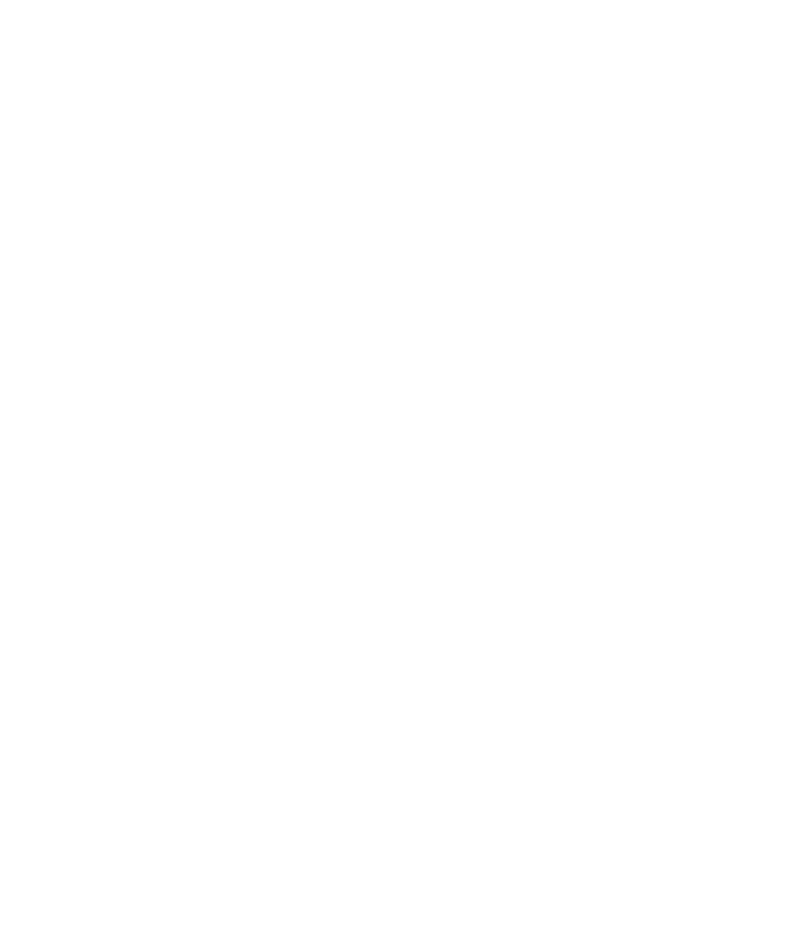
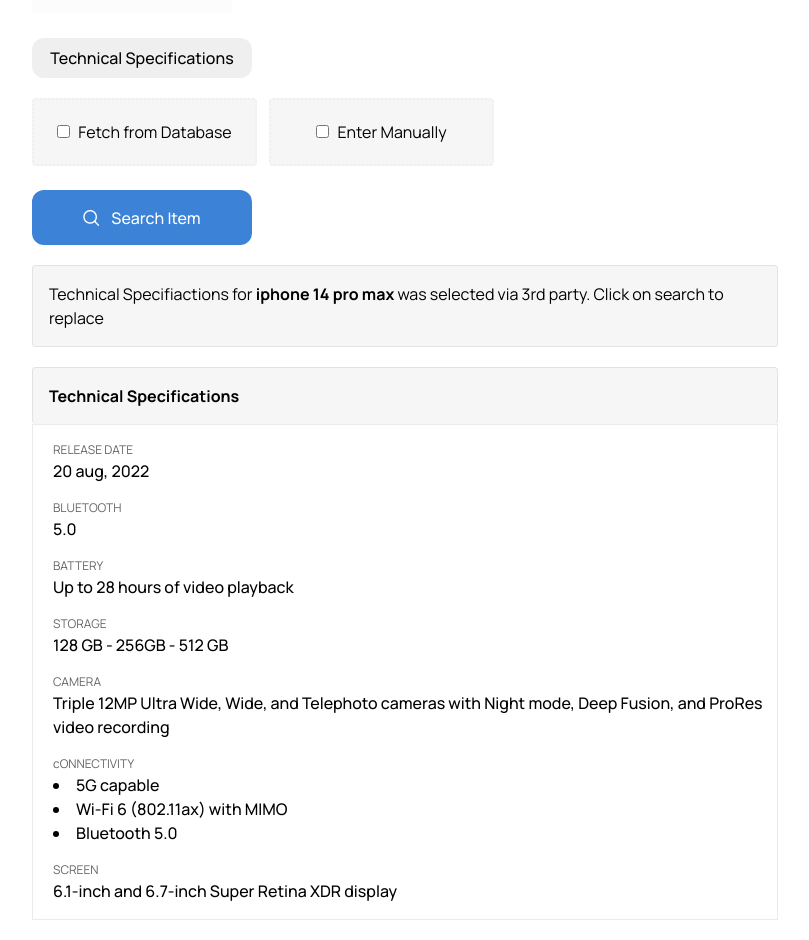
Before and after one commit to SmurfTec/Electra-Admin, a React (Vite) app: page /AddProduct in a window 1280 px wide. Shown: the part 960-1900 px from the top of the page, without its empty margins (4-813 px from the left). Before the commit the page ends 953 px from the top, so only its background shows below. Built offline with nearby package versions, Linux system fonts and the light colour scheme.

Commit message:
add product

```diff
--- a/src/atoms/Button/index.tsx
+++ b/src/atoms/Button/index.tsx
@@ -1,9 +1,9 @@
 
 
-export const CustomButton = ({txt,classes,value,valueclasses,...props}:any) => {
+export const CustomButton = ({txt,classes,value,valueclasses,icon,...props}:any) => {
   return (
-     <div {...props} className={`w-[397px] h-[72px] overflow-hidden flex items-center justify-center bg-black text-[white] text-[16px] font-[500] rounded-[17px] cursor-pointer ${classes}`}>
-
+     <div {...props} className={`w-[397px] h-[72px] gap-3 overflow-hidden flex items-center justify-center bg-black text-[white] text-[16px] font-[500] rounded-[17px] cursor-pointer ${classes}`}>
+      {icon && <i className="pi pi-search  "></i>}
       {txt}
       {value && <div className={`w-[23px] h-[23px] flex justify-center items-center text-[14px] rounded-[50px]  ${valueclasses}`}>
         {value}
--- a/src/atoms/CustomDropdown/index.tsx
+++ b/src/atoms/CustomDropdown/index.tsx
@@ -7,7 +7,7 @@
   height: 72px;
   display: flex;
   border: 1px solid rgba(0, 0, 0, 0.08);
-  border-radius: 5px;
+  border-radius: 6px;
   &:focus {
     outline: none !important;
     border: none !important;
--- /dev/null
+++ b/src/atoms/Fetchbuttons/index.tsx
@@ -0,0 +1,28 @@
+import React from "react";
+
+export const FetchButton = (props:any) => {
+  const [isChecked, setIsChecked] = React.useState(false);
+
+  const handleCheckboxChange = () => {
+    setIsChecked(!isChecked);
+  };
+
+  return (
+    <div>
+      <button
+      style={{borderSpacing:'9rem',borderWidth:"2px"}}
+        className={`border-dotted rounded border-2 p-5 w-[225px] bg-lightgray ${
+          isChecked ? "border-blue-500" : "border-[#EFEFEF]"
+        } p-2`}
+      >
+        <input
+          type="checkbox"
+          checked={isChecked}
+          onChange={handleCheckboxChange}
+          className="mr-2 rounded-[10px] "
+        />
+        {props.txt}
+      </button>
+    </div>
+  );
+};
--- a/src/atoms/index.tsx
+++ b/src/atoms/index.tsx
@@ -9,3 +9,4 @@
 export * from "./CustomDropdown"
 export * from "./UploadMedia"
 export * from "./ChooseFilter"
+export * from "./Fetchbuttons"
--- a/src/pages/Products/AddProduct/index.tsx
+++ b/src/pages/Products/AddProduct/index.tsx
@@ -1,5 +1,11 @@
 import { Header, Variants } from "../../../components";
-import { InputTxt, CustomDropdown, CustomButton,UploadPicture } from "../../../atoms";
+import {
+  InputTxt,
+  CustomDropdown,
+  CustomButton,
+  UploadPicture,
+  FetchButton,
+} from "../../../atoms";
 export const AddProduct = () => {
   const VariantsArray = [
     {
@@ -92,13 +98,17 @@
         MainClasses="mt-[40px] !w-[80%]"
       />
       <div className="flex gap-4">
-        <CustomDropdown placeholder="Phone" mainclasses={"mt-10"} />
+        <CustomDropdown placeholder="Phone" mainclasses={"mt-10 "} />
         <InputTxt
           placeholder="Brand"
-          MainClasses="mt-[40px] !border-2 !border-[#FCFCFC] "
+          MainClasses="mt-[40px] !border !border-custom "
         />
-        <InputTxt placeholder="Model" MainClasses="mt-[40px] " />
+        <InputTxt
+          placeholder="Model"
+          MainClasses="mt-[40px] !border !border-custom"
+        />
       </div>
+      <textarea className=" bg-lightgray border border-custom mt-4 rounded-[8px] w-[75%] h-[142px] overflow-hidden pl-[21px] pr-[22px] focus:outline-none" />
       <div>
         <CustomButton
           txt={"Variants"}
@@ -129,11 +139,81 @@
         </div>
       </div>
       <div>
-      <CustomButton txt={"Pictures"} classes={"!w-[100px] !h-[40px] !mt-6 !rounded-[12px] !bg-[#EFEFEF] !text-[black]"}/>
-      <UploadPicture />
-      <CustomButton txt={"Technical Specifications"} classes={"!w-[220px] !h-[40px] !mt-6 !rounded-[12px] !bg-[#EFEFEF] !text-[black] !px-2 "}/>
-      <CustomButton txt={"Search Item"} classes={"!w-[220px] !h-[55px] !mt-6 !rounded-[12px] !bg-[#3C82D6] !text-[white] !px-2 "}/>
+        <CustomButton
+          txt={"Pictures"}
+          classes={
+            "!w-[100px] !h-[40px] !mt-6 !rounded-[12px] !bg-[#EFEFEF] !text-[black]"
+          }
+        />
+        <UploadPicture />
+        <CustomButton
+          txt={"Technical Specifications"}
+          classes={
+            "!w-[220px] !h-[40px] !mt-6 !rounded-[12px] !bg-[#EFEFEF] !text-[black] !px-2 "
+          }
+        />
+        <div className="flex gap-3 mt-5">
+          <FetchButton txt={"Fetch from Database"} />
+          <FetchButton txt={"Enter Manually"} />
+        </div>
+        <CustomButton
+          txt={"Search Item"}
+          classes={
+            "!w-[220px] !h-[55px] !mt-6 !rounded-[12px] !bg-[#3C82D6] !text-[white] !px-2 "
+          }
+          icon={true}
+        />
+        <div>
+          <p className="bg-lightgray p-4 w-[60%] rounded mt-5 border border-custom">
+            Technical Specifiactions for <b>iphone 14 pro max</b> was selected
+            via 3rd party. Click on search to replace
+          </p>
+        </div>
+        <div className="mb-5">
+          <p className="text-[black] font-extrabold bg-lightgray border-b-0 p-4 w-[60%] rounded mt-5 border border-custom">
+            Technical Specifications
+          </p>
 
+          <div className="border border-custom  w-[60%] pb-4">
+            <div className="ml-5">
+              <p className="text-[#656565] text-[12px] mt-4">RELEASE DATE</p>
+              <p className="font-medium"> 20 aug, 2022</p>
+            </div>
+            <div className="ml-5">
+              <p className="text-[#656565] text-[12px] mt-4">BLUETOOTH</p>
+              <p className="font-medium"> 5.0 </p>
+            </div>
+            <div className="ml-5">
+              <p className="text-[#656565] text-[12px] mt-4">BATTERY</p>
+              <p className="font-medium"> Up to 28 hours of video playback </p>
+            </div>
+            <div className="ml-5">
+              <p className="text-[#656565] text-[12px] mt-4">STORAGE</p>
+              <p className="font-medium"> 128 GB - 256GB - 512 GB </p>
+            </div>
+            <div className="ml-5">
+              <p className="text-[#656565] text-[12px] mt-4">CAMERA</p>
+              <p className="font-medium">
+                {" "}
+                Triple 12MP Ultra Wide, Wide, and Telephoto cameras with Night
+                mode, Deep Fusion, and ProRes video recording
+              </p>
+            </div>
+            <div className="ml-5">
+              <p className="text-[#656565] text-[12px] mt-4">cONNECTIVITY</p>
+              <li className="font-medium"> 5G capable </li>
+              <li className="font-medium"> Wi-Fi 6 (802.11ax) with MIMO</li>
+              <li className="font-medium"> Bluetooth 5.0 </li>
+            </div>
+            <div className="ml-5">
+              <p className="text-[#656565] text-[12px] mt-4"> SCREEN </p>
+              <p className="font-medium">
+                {" "}
+                6.1-inch and 6.7-inch Super Retina XDR display{" "}
+              </p>
+            </div>
+          </div>
+        </div>
       </div>
     </div>
   );
--- a/tailwind.config.js
+++ b/tailwind.config.js
@@ -19,6 +19,12 @@
         "custom-inset-shadow":"inset 0px 0px 19px rgba(0, 0, 0, 0.05)"
         // Add more custom shadows if needed
       },
+      borderColor: {
+        'custom': 'rgba(0, 0, 0, 0.08)',
+      },
+      spacing: {
+        'Custom-spacing': '0.5rem', // Increase the distance between the dots
+      },
 
     },
     colors: {
```
